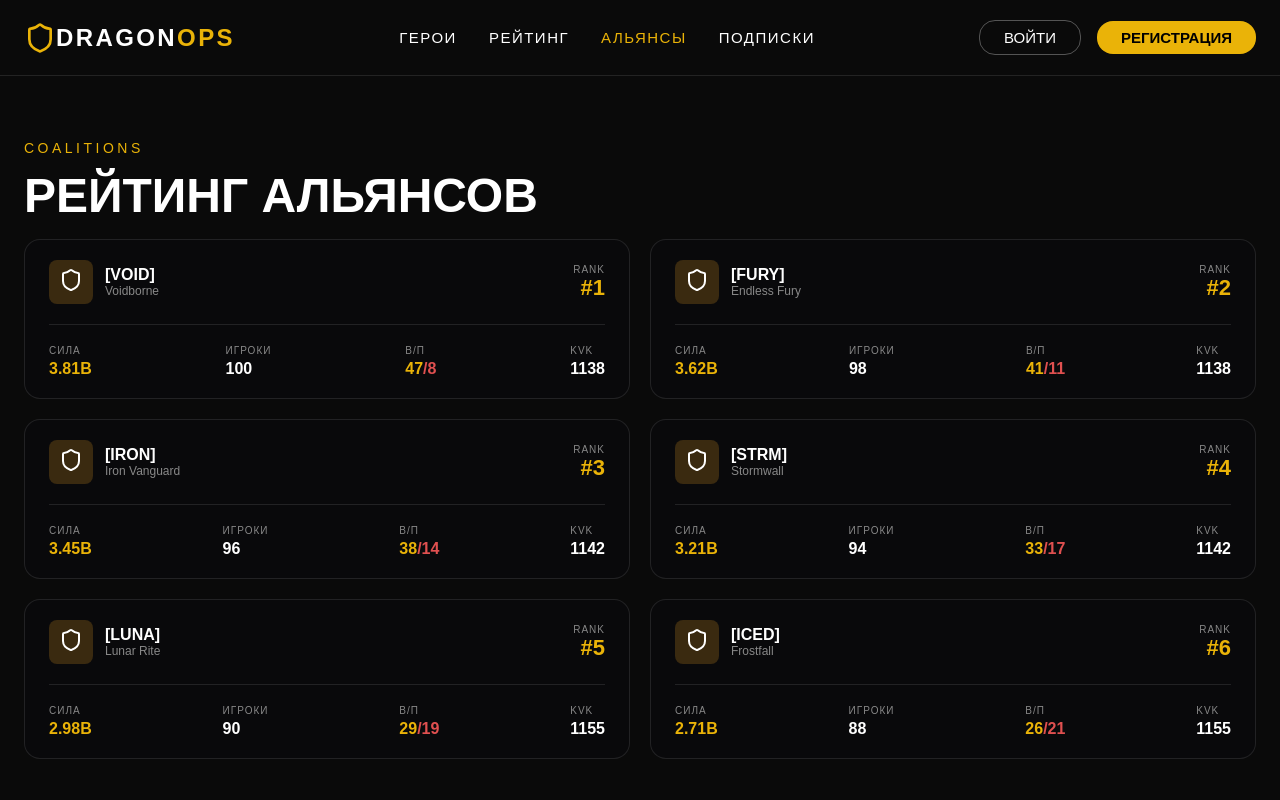
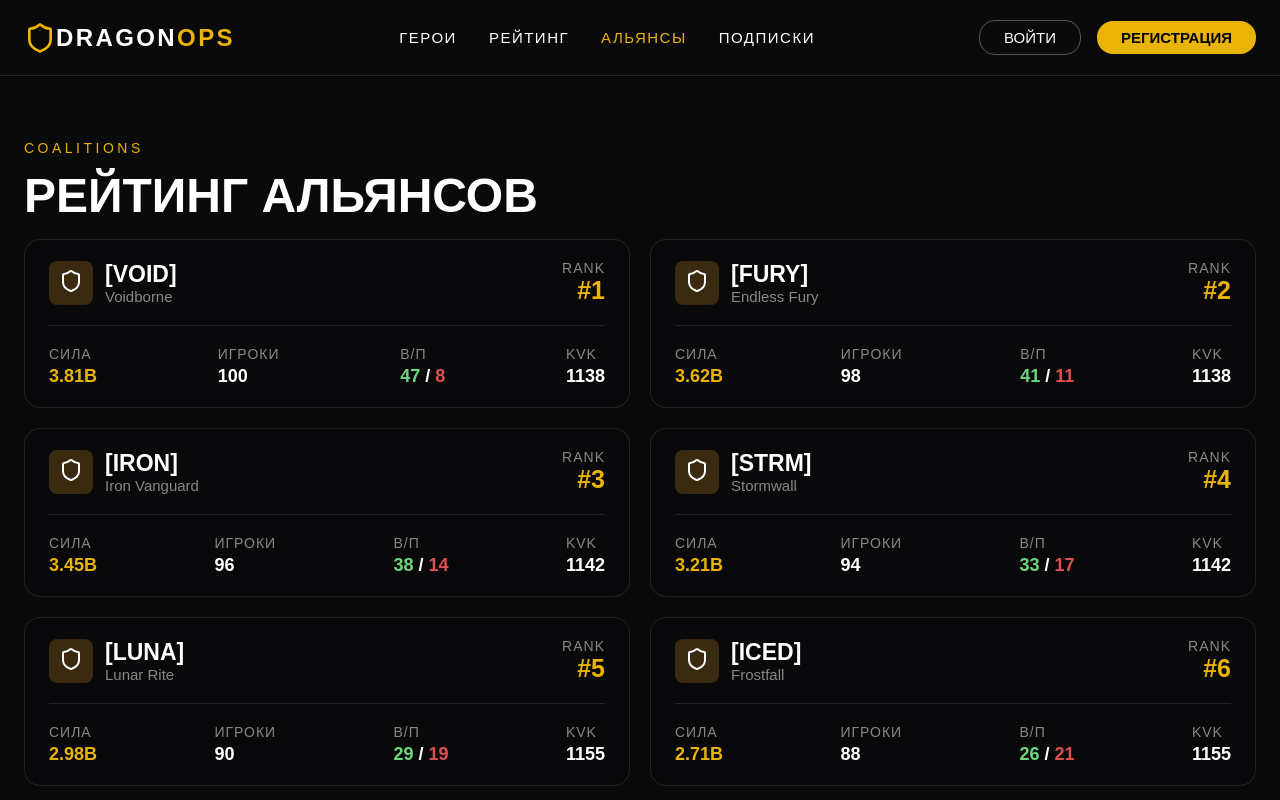
Before and after one commit to timoshuk5mika-ux/Dragon-Analytics, a React (Vite) app in the folder Frontend/: page /Dragon-Analytics/alliances in a window 1280 px wide. Shown: the top 800 px of the page. Built offline with nearby package versions, Linux system fonts and the light colour scheme.

Commit message:
Правил стили у страницы Альянса

```diff
--- a/Frontend/src/componets/MainAliance.tsx
+++ b/Frontend/src/componets/MainAliance.tsx
@@ -36,7 +36,7 @@ function Main() {
                         <div className='main-aliance-info'>
                             <div className='main-aliance-stat'>
                                 <span className='name-stat'>СИЛА</span>
-                                <span className='info-stat info-stat-gold'>
+                                <span className='info-stat info-stat-yellow'>
                                     {(alliance.power / 1_000_000_000).toFixed(2)}В
                                 </span>
                             </div>
@@ -47,8 +47,9 @@ function Main() {
                             <div className='main-aliance-stat'>
                                 <span className='name-stat'>В/П</span>
                                 <span className='info-stat'>
-                                    <span className='info-stat-gold'>{alliance.wars_won}</span>
-                                    <span className='info-stat-red'>/{alliance.wars_lost}</span>
+                                    <span className='info-stat-green'>{alliance.wars_won}</span>
+                                    <span> / </span>
+                                    <span className='info-stat-red'>{alliance.wars_lost}</span>
                                 </span>
                             </div>
                             <div className='main-aliance-stat'>
--- a/Frontend/src/componets/MainRating.tsx
+++ b/Frontend/src/componets/MainRating.tsx
@@ -12,7 +12,7 @@ function Main () {
             <Motion.table
             initial={{ opacity: 0, y: 20 }}
             animate={{ opacity: 1, y: 0 }}
-                transition={{ duration: 0.3 }}
+            transition={{ duration: 0.8, ease: 'easeOut' }}
             className='main-table-wrapper'
             >
             <thead className='main-table-head'>
--- a/Frontend/src/componets/css/Main.css
+++ b/Frontend/src/componets/css/Main.css
@@ -297,9 +297,8 @@
 
 .main-aliance-card:hover {
   border: 1px solid #facc15;
-  transform: translateY(-4px);
+  transform: translateY(-4px) !important;
 }
-
 
 .main-aliance-top {
   display: flex;
@@ -325,14 +324,14 @@
 }
 
 .main-aliance-tag {
-  font-size: 16px;
+  font-size: 23px;
   font-weight: 700;
   color: #fff;
   margin: 0;
 }
 
 .main-aliance-name {
-  font-size: 12px;
+  font-size: 15px;
   color: #888;
   margin: 0;
 }
@@ -344,14 +343,14 @@
 }
 
 .main-aliance-rank-label {
-  font-size: 10px;
+  font-size: 14px;
   color: #888;
   letter-spacing: 1px;
   text-transform: uppercase;
 }
 
 .main-aliance-rank-value {
-  font-size: 22px;
+  font-size: 25px;
   font-weight: 700;
   color: #eab308;
 }
@@ -360,7 +359,7 @@
   display: flex;
   justify-content: space-between;
   gap: 8px;
-  padding-top: 20px;
+  padding-top: 20px;;
 }
 
 .main-aliance-stat {
@@ -370,19 +369,23 @@
 }
 
 .name-stat {
-  font-size: 10px;
+  font-size: 14px;
   color: #888;
   letter-spacing: 1px;
   text-transform: uppercase;
 }
 
 .info-stat {
-  font-size: 16px;
+  font-size: 18px;
   font-weight: 600;
   color: #fff;
 }
 
-.info-stat-gold {
+.info-stat-green {
+  color: #70d67c;
+}
+
+.info-stat-yellow {
   color: #eab308;
 }
 
```
Lines whose indentation alone changed are shown as unchanged.
